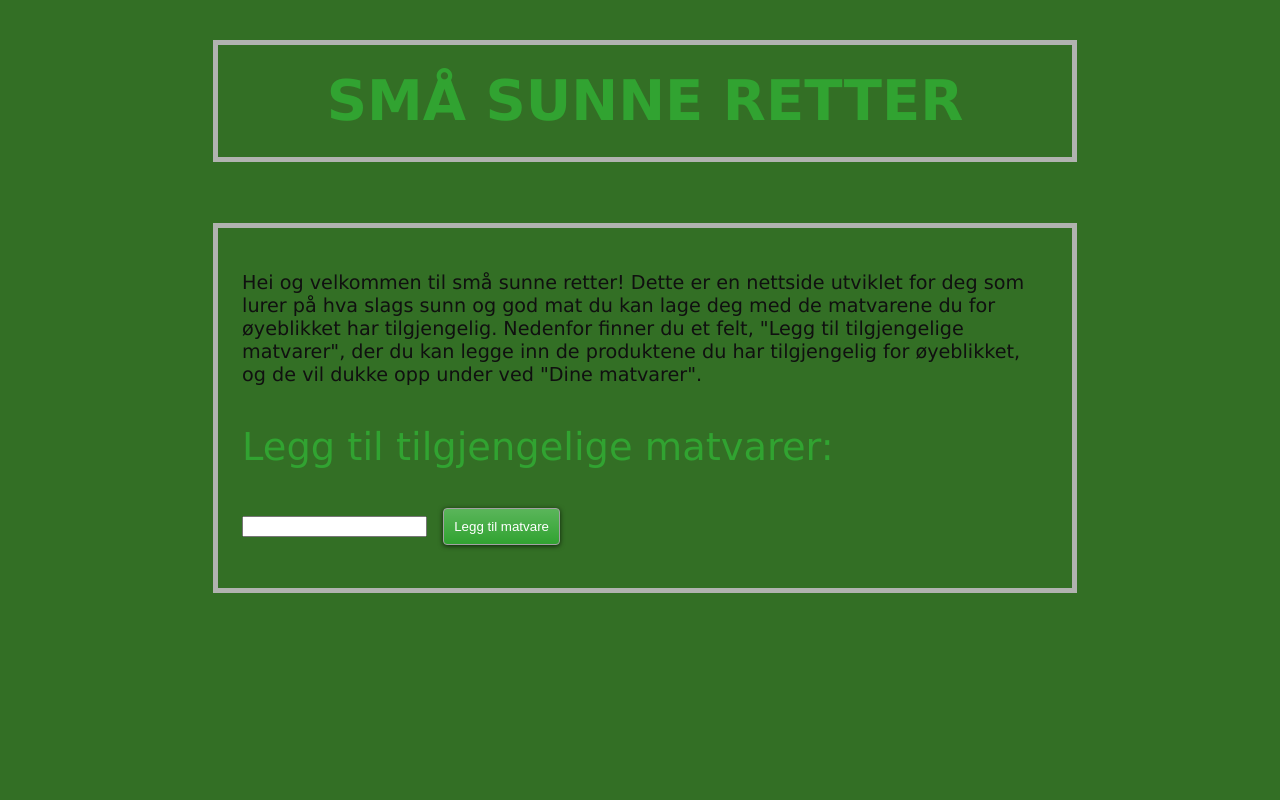
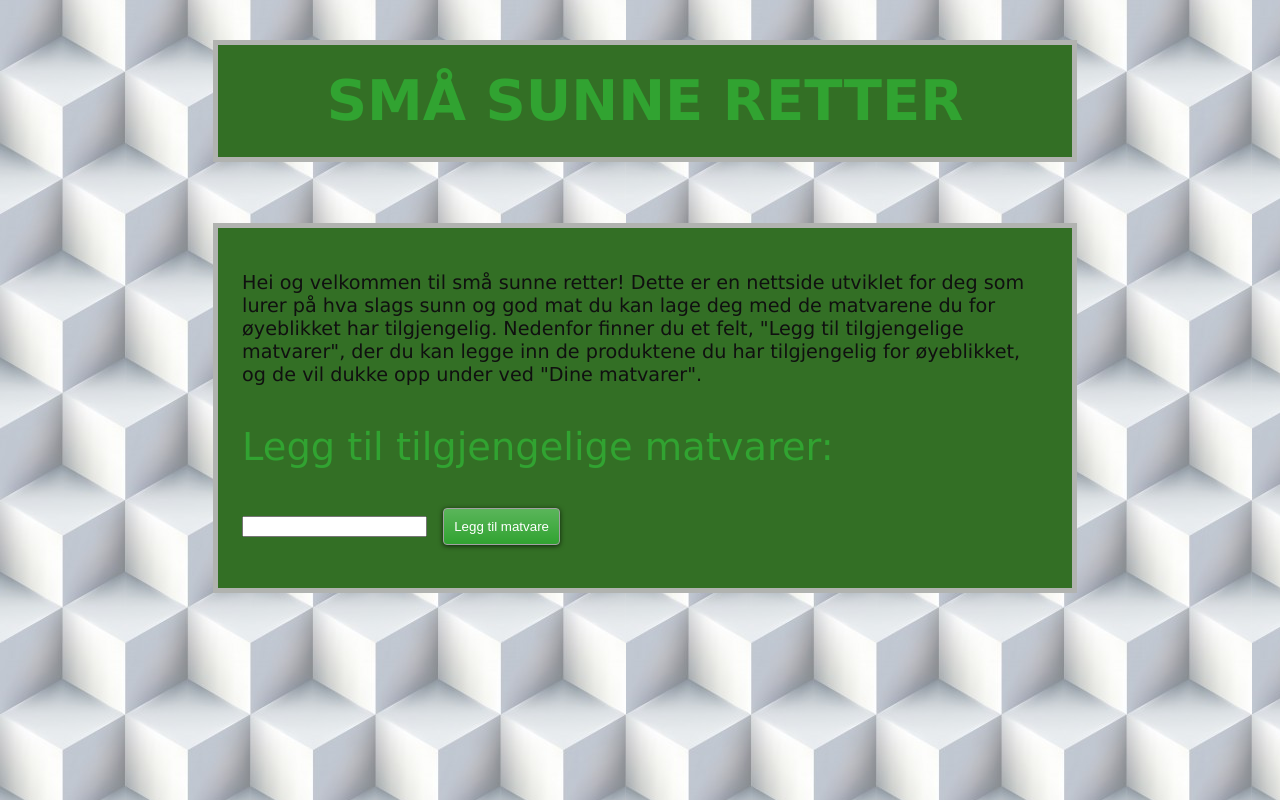
Before and after one commit to smasunneretter/smasunneretter.github.io, a plain HTML site: page index.html in a window 1280 px wide. Drawn offline with Linux system fonts and the light colour scheme.

Commit message:
Update index.html

```diff
--- a/index.html
+++ b/index.html
@@ -5,6 +5,7 @@
     <title>Små sunne retter</title>
     <style media="screen">
       body{
+        background-image: url(media/bakgrunn.jpg);
         background-color: #336f25;
         background-position: fixed;
       }
```
